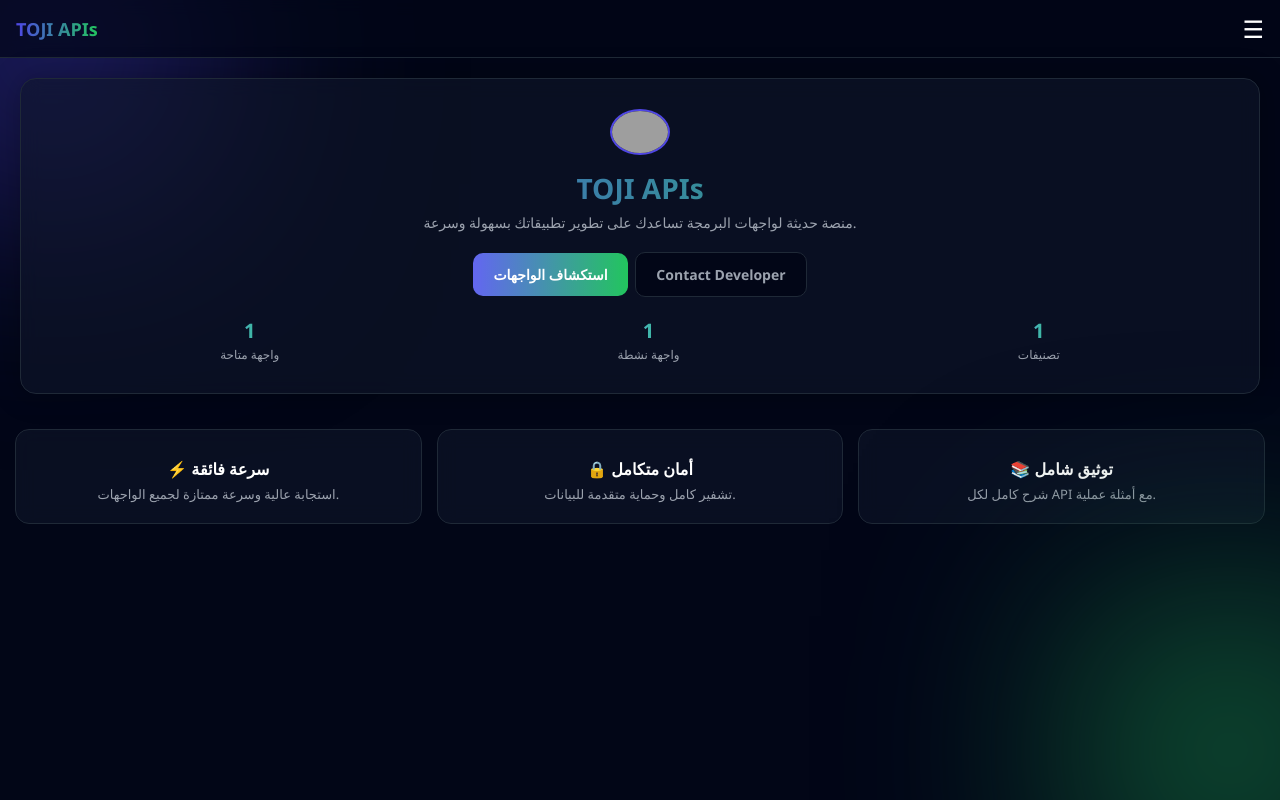
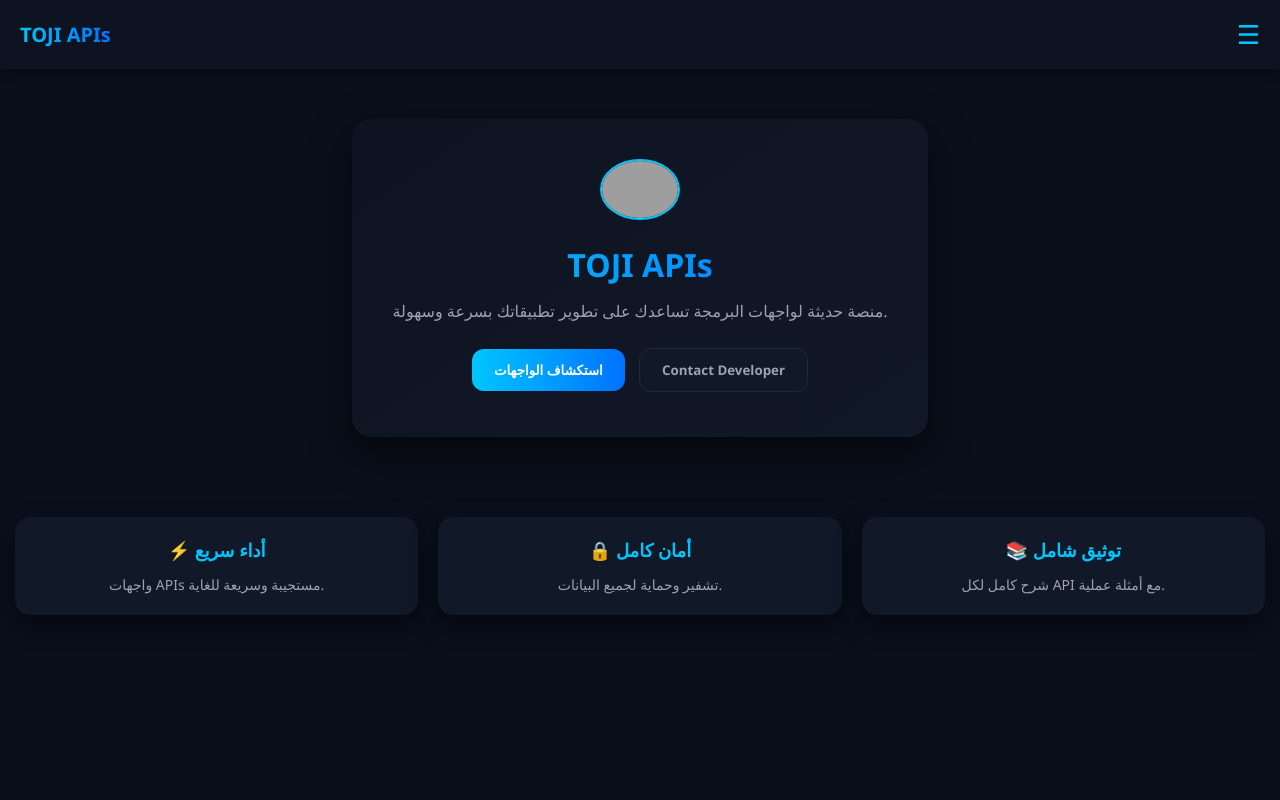
Before and after one commit to yousefbot22/APIs, a website: page dashboard.html in a window 1280 px wide. Drawn offline with Linux system fonts and the light colour scheme; grey boxes are pictures that could not be loaded.

Commit message:
Refactor dashboard.html for improved UI and features
Updated the dashboard HTML to enhance UI elements and improve styling. Adjusted layout, colors, and added new features for better user experience.

```diff
--- a/dashboard.html
+++ b/dashboard.html
@@ -3,351 +3,133 @@
 <head>
 <meta charset="UTF-8">
 <meta name="viewport" content="width=device-width, initial-scale=1.0">
-<title>TOJI APIs</title>
+<title>TOJI APIs - جديد</title>
 <style>
-*{
-  margin:0;
-  padding:0;
-  box-sizing:border-box;
-  font-family:Segoe UI, sans-serif;
-}
-
-body{
-  background:#020617;
-  color:white;
-  overflow-x:hidden;
-  font-size:14px;
-}
-
-/* BACKGROUND GLOW */
-body::before{
-  content:"";
-  position:fixed;
-  width:400px;
-  height:400px;
-  background:radial-gradient(circle,#4f46e5,#020617);
-  top:-150px;
-  left:-150px;
-  filter:blur(100px);
-  opacity:.5;
-}
-body::after{
-  content:"";
-  position:fixed;
-  width:400px;
-  height:400px;
-  background:radial-gradient(circle,#22c55e,#020617);
-  bottom:-150px;
-  right:-150px;
-  filter:blur(100px);
-  opacity:.5;
-}
+/* RESET */
+*{margin:0;padding:0;box-sizing:border-box;font-family:'Segoe UI',sans-serif;}
+body{background:#0a0f1c;color:#fff;line-height:1.5;overflow-x:hidden;}
 
 /* TOPBAR */
 .topbar{
-  display:flex;
-  justify-content:space-between;
-  align-items:center;
-  padding:12px 16px;
-  background:rgba(2,6,23,.7);
-  backdrop-filter:blur(8px);
-  border-bottom:1px solid #1f2937;
+  display:flex;justify-content:space-between;align-items:center;
+  padding:15px 20px;background:#0d1321;position:sticky;top:0;z-index:100;
+  box-shadow:0 2px 10px rgba(0,0,0,0.5);
 }
-.logo{
-  font-size:18px;
-  font-weight:bold;
-  background:linear-gradient(90deg,#4f46e5,#22c55e);
-  -webkit-background-clip:text;
-  color:transparent;
-}
-.menu-btn{
-  font-size:24px;
-  cursor:pointer;
-}
+.logo{font-size:20px;font-weight:bold;background:linear-gradient(90deg,#00c6ff,#0072ff);-webkit-background-clip:text;color:transparent;}
+.menu-btn{font-size:26px;cursor:pointer;color:#00c6ff;}
 
 /* SIDEBAR */
 .sidebar{
-  position:fixed;
-  top:0;
-  right:-260px;
-  width:220px;
-  height:100%;
-  background:#020617;
-  border-left:1px solid #1f2937;
-  padding:20px;
-  transition:.4s cubic-bezier(.25,.8,.25,1);
-  z-index:10;
+  position:fixed;top:0;right:-250px;width:220px;height:100%;background:#111827;
+  padding:20px;transition:0.4s;z-index:90;border-left:1px solid #1f2937;
 }
-.sidebar.active{
-  right:0;
+.sidebar.active{right:0;}
+.sidebar-header{text-align:center;margin-bottom:25px;}
+.sidebar-header img{width:60px;height:60px;border-radius:50%;border:2px solid #00c6ff;margin-bottom:10px;}
+.sidebar-header h3{color:#9ca3af;font-size:15px;}
+.menu a{
+  display:flex;align-items:center;padding:10px;margin-bottom:8px;border-radius:10px;text-decoration:none;color:#9ca3af;
+  transition:0.3s;
 }
-
-/* PROFILE */
-.sidebar-header{
-  text-align:center;
-  margin-bottom:20px;
-}
-.sidebar-header img{
-  width:55px;
-  height:55px;
-  border-radius:50%;
-  border:2px solid #4f46e5;
-  margin-bottom:8px;
-}
-.sidebar-header h3{
-  font-size:14px;
-  color:#9ca3af;
-}
-
-/* MENU */
-.menu a{
-  display:flex;
-  align-items:center;
-  gap:10px;
-  padding:10px;
-  margin-bottom:8px;
-  border-radius:10px;
-  text-decoration:none;
-  color:#9ca3af;
-  transition:.25s;
-  opacity:0;
-  transform:translateX(15px);
-  animation:fadeIn 0.5s forwards;
-}
-.menu a:nth-child(1){animation-delay:.1s;}
-.menu a:nth-child(2){animation-delay:.2s;}
-.menu a:nth-child(3){animation-delay:.3s;}
-.menu a:nth-child(4){animation-delay:.4s;}
-.menu a span{
-  font-size:16px;
-}
-.menu a.active{
-  background:linear-gradient(90deg,#4f46e5,#22c55e);
-  color:white;
-}
-.menu a:hover{
-  background:#0f172a;
-  color:white;
-  transform:translateX(-3px);
-}
-
-/* ANIMATION */
-@keyframes fadeIn{
-  to{opacity:1; transform:translateX(0);}
-}
+.menu a:hover{background:#1e293b;color:#00c6ff;transform:translateX(-5px);}
+.menu a span{margin-right:10px;font-size:16px;}
 
 /* OVERLAY */
 .overlay{
-  position:fixed;
-  top:0;
-  left:0;
-  width:100%;
-  height:100%;
-  background:rgba(0,0,0,.5);
-  backdrop-filter:blur(4px);
-  opacity:0;
-  visibility:hidden;
-  transition:.3s;
-  z-index:5;
+  position:fixed;top:0;left:0;width:100%;height:100%;background:rgba(0,0,0,0.5);
+  opacity:0;visibility:hidden;transition:0.3s;z-index:80;
 }
-.overlay.active{
-  opacity:1;
-  visibility:visible;
-}
+.overlay.active{opacity:1;visibility:visible;}
 
 /* HERO */
 .hero{
-  padding:20px;
-  text-align:center;
+  display:flex;justify-content:center;align-items:center;padding:50px 15px;
 }
 .hero-card{
-  background:rgba(15,23,42,.6);
-  backdrop-filter:blur(10px);
-  border:1px solid #1f2937;
-  border-radius:16px;
-  padding:20px;
-  box-shadow:0 0 30px rgba(0,0,0,.3);
-  transition:.4s;
-  opacity:0;
-  transform:translateY(15px);
-  animation:fadeInUp 0.6s forwards;
+  background:linear-gradient(145deg,#0d1321,#111827);
+  padding:30px 25px;border-radius:20px;max-width:600px;text-align:center;
+  box-shadow:0 15px 40px rgba(0,0,0,0.6);transform:translateY(0);transition:0.4s;
 }
-.hero-card h1{
-  font-size:22px;
-  background:linear-gradient(90deg,#4f46e5,#22c55e);
-  -webkit-background-clip:text;
-  color:transparent;
-  margin-bottom:6px;
-}
-.hero-card p{
-  color:#9ca3af;
-  margin-bottom:15px;
-}
-.hero-card img{
-  width:60px;
-  border-radius:50%;
-  border:2px solid #4f46e5;
-  margin-bottom:10px;
-}
-
-/* BUTTONS */
-.btn{
-  padding:10px 18px;
-  border:none;
-  border-radius:10px;
-  margin:5px 2px;
-  font-weight:bold;
-  cursor:pointer;
-  font-size:13px;
-  transition:.3s;
-}
+.hero-card:hover{transform:translateY(-5px) scale(1.02);}
+.hero-card img{width:80px;border-radius:50%;border:2px solid #00c6ff;margin-bottom:15px;}
+.hero-card h1{font-size:26px;background:linear-gradient(90deg,#00c6ff,#0072ff);-webkit-background-clip:text;color:transparent;margin-bottom:10px;}
+.hero-card p{color:#9ca3af;margin-bottom:20px;}
+.btn{padding:12px 22px;border:none;border-radius:12px;margin:5px;font-weight:bold;cursor:pointer;transition:0.3s;}
+.btn.primary{background:linear-gradient(90deg,#00c6ff,#0072ff);color:#fff;}
+.btn.secondary{background:#111827;border:1px solid #1f2937;color:#9ca3af;}
 .btn:hover{transform:scale(1.05);}
-.primary{
-  background:linear-gradient(90deg,#6366f1,#22c55e);
-  color:white;
-}
-.secondary{
-  background:#020617;
-  border:1px solid #1f2937;
-  color:#9ca3af;
-}
-
-/* STATS */
-.stats{
-  display:flex;
-  justify-content:space-around;
-  margin-top:15px;
-  flex-wrap:wrap;
-}
-.stat{
-  text-align:center;
-  transition:.3s;
-  opacity:0;
-  transform:translateY(15px);
-  animation:fadeInUp 0.5s forwards;
-}
-.stat:nth-child(1){animation-delay:.5s;}
-.stat:nth-child(2){animation-delay:.6s;}
-.stat:nth-child(3){animation-delay:.7s;}
-.stat h2{
-  font-size:20px;
-  background:linear-gradient(90deg,#60a5fa,#22c55e);
-  -webkit-background-clip:text;
-  color:transparent;
-}
-.stat span{
-  font-size:12px;
-  color:#9ca3af;
-}
 
 /* FEATURES */
 .features{
-  padding:15px;
-  display:grid;
-  grid-template-columns:1fr;
-  gap:15px;
+  display:grid;grid-template-columns:1fr;gap:20px;padding:30px 15px;
 }
 .card{
-  background:rgba(15,23,42,.6);
-  backdrop-filter:blur(10px);
-  border:1px solid #1f2937;
-  border-radius:14px;
-  padding:20px;
-  text-align:center;
-  transition:.4s;
-  opacity:0;
-  transform:translateY(15px);
-  animation:fadeInUp 0.6s forwards;
+  background:#111827;border-radius:15px;padding:20px;text-align:center;transition:0.4s;box-shadow:0 10px 25px rgba(0,0,0,0.5);
 }
-.card:nth-child(1){animation-delay:.8s;}
-.card:nth-child(2){animation-delay:.9s;}
-.card:nth-child(3){animation-delay:1s;}
-.card h3{
-  margin-top:8px;
-  font-size:16px;
-}
-.card p{
-  margin-top:5px;
-  font-size:13px;
-  color:#9ca3af;
-}
-
-/* ANIMATION */
-@keyframes fadeInUp{
-  to{opacity:1; transform:translateY(0);}
-}
+.card:hover{transform:translateY(-5px);box-shadow:0 15px 40px rgba(0,0,0,0.7);}
+.card h3{font-size:18px;color:#00c6ff;margin-bottom:10px;}
+.card p{color:#9ca3af;font-size:14px;}
 
 /* MEDIA QUERIES */
-@media (min-width:480px){
-  .features{grid-template-columns:repeat(2,1fr);}
-}
-@media (min-width:768px){
-  .features{grid-template-columns:repeat(3,1fr);}
-  .hero-card{padding:30px;}
-  .hero-card h1{font-size:28px;}
-  .btn{font-size:14px; padding:12px 20px;}
-}
-
+@media(min-width:480px){.features{grid-template-columns:repeat(2,1fr);}}
+@media(min-width:768px){.features{grid-template-columns:repeat(3,1fr);}.hero-card{padding:40px;}.hero-card h1{font-size:32px;}}
 </style>
 </head>
 <body>
 
+<!-- TOPBAR -->
 <div class="topbar">
   <div class="logo">TOJI APIs</div>
   <div class="menu-btn" onclick="toggleMenu()">☰</div>
 </div>
 
+<!-- SIDEBAR -->
 <div class="sidebar" id="sidebar">
   <div class="sidebar-header">
-    <img id="sidebarProfile" src="https://i.imgur.com/2DhmtJ4.png">
-    <h3 id="sidebarName">TOJI Dev</h3>
+    <img id="sidebarProfile" src="https://i.imgur.com/2DhmtJ4.png" alt="Profile">
+    <h3>TOJI Dev</h3>
   </div>
   <div class="menu">
-    <a href="index.html" class="active"><span>🏠</span> Dashboard</a>
-    <a href="apis.html"><span>⚡</span> APIs</a>
-    <a href="owner.html"><span>📚</span> Contact Developer</a>
-    <a href="profile.html"><span>⚙</span> Profile</a>
+    <a href="#" class="active"><span>🏠</span>الرئيسية</a>
+    <a href="#"><span>⚡</span>APIs</a>
+    <a href="#"><span>📚</span>Contact</a>
+    <a href="#"><span>⚙</span>Profile</a>
+  </div>
+</div>
+<div class="overlay" id="overlay" onclick="toggleMenu()"></div>
+
+<!-- HERO -->
+<div class="hero">
+  <div class="hero-card">
+    <img id="heroProfile" src="https://i.imgur.com/2DhmtJ4.png" alt="Profile">
+    <h1>TOJI APIs</h1>
+    <p>منصة حديثة لواجهات البرمجة تساعدك على تطوير تطبيقاتك بسرعة وسهولة.</p>
+    <button class="btn primary">استكشاف الواجهات</button>
+    <button class="btn secondary">Contact Developer</button>
   </div>
 </div>
 
-<div id="overlay" class="overlay" onclick="toggleMenu()"></div>
-
-<div class="hero">
-  <div class="hero-card">
-    <img id="heroProfile" src="https://i.imgur.com/2DhmtJ4.png">
-    <h1>TOJI APIs</h1>
-    <p>منصة حديثة لواجهات البرمجة تساعدك على تطوير تطبيقاتك بسهولة وسرعة.</p>
-    <button class="btn primary" onclick="location.href='apis.html'">استكشاف الواجهات</button>
-    <button class="btn secondary" onclick="location.href='owner.html'">Contact Developer</button>
-    <div class="stats">
-      <div class="stat"><h2>1</h2><span>واجهة متاحة</span></div>
-      <div class="stat"><h2>1</h2><span>واجهة نشطة</span></div>
-      <div class="stat"><h2>1</h2><span>تصنيفات</span></div>
-    </div>
-  </div>
-</div>
-
+<!-- FEATURES -->
 <div class="features">
-  <div class="card"><h3>⚡ سرعة فائقة</h3><p>استجابة عالية وسرعة ممتازة لجميع الواجهات.</p></div>
-  <div class="card"><h3>🔒 أمان متكامل</h3><p>تشفير كامل وحماية متقدمة للبيانات.</p></div>
+  <div class="card"><h3>⚡ أداء سريع</h3><p>واجهات APIs مستجيبة وسريعة للغاية.</p></div>
+  <div class="card"><h3>🔒 أمان كامل</h3><p>تشفير وحماية لجميع البيانات.</p></div>
   <div class="card"><h3>📚 توثيق شامل</h3><p>شرح كامل لكل API مع أمثلة عملية.</p></div>
 </div>
 
 <script>
 function toggleMenu(){
-  let sidebar=document.getElementById("sidebar");
-  let overlay=document.getElementById("overlay");
+  const sidebar=document.getElementById("sidebar");
+  const overlay=document.getElementById("overlay");
   sidebar.classList.toggle("active");
   overlay.classList.toggle("active");
 }
 
-// Load profile image dynamically
-let profileImage = localStorage.getItem("profileImage");
+// تحميل صورة البروفايل ديناميكياً
+const profileImage = localStorage.getItem("profileImage");
 if(profileImage){
   document.getElementById("sidebarProfile").src = profileImage;
   document.getElementById("heroProfile").src = profileImage;
 }
 </script>
-
 </body>
 </html>
```
